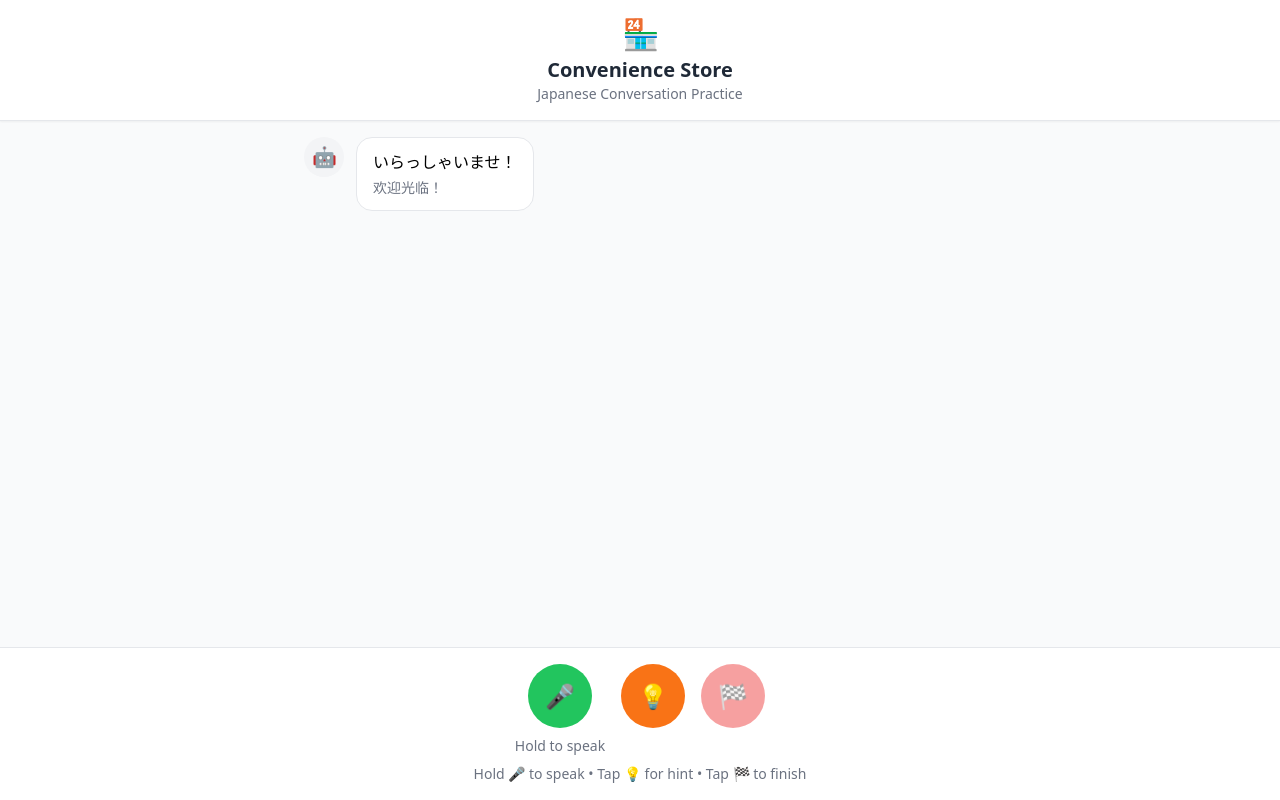
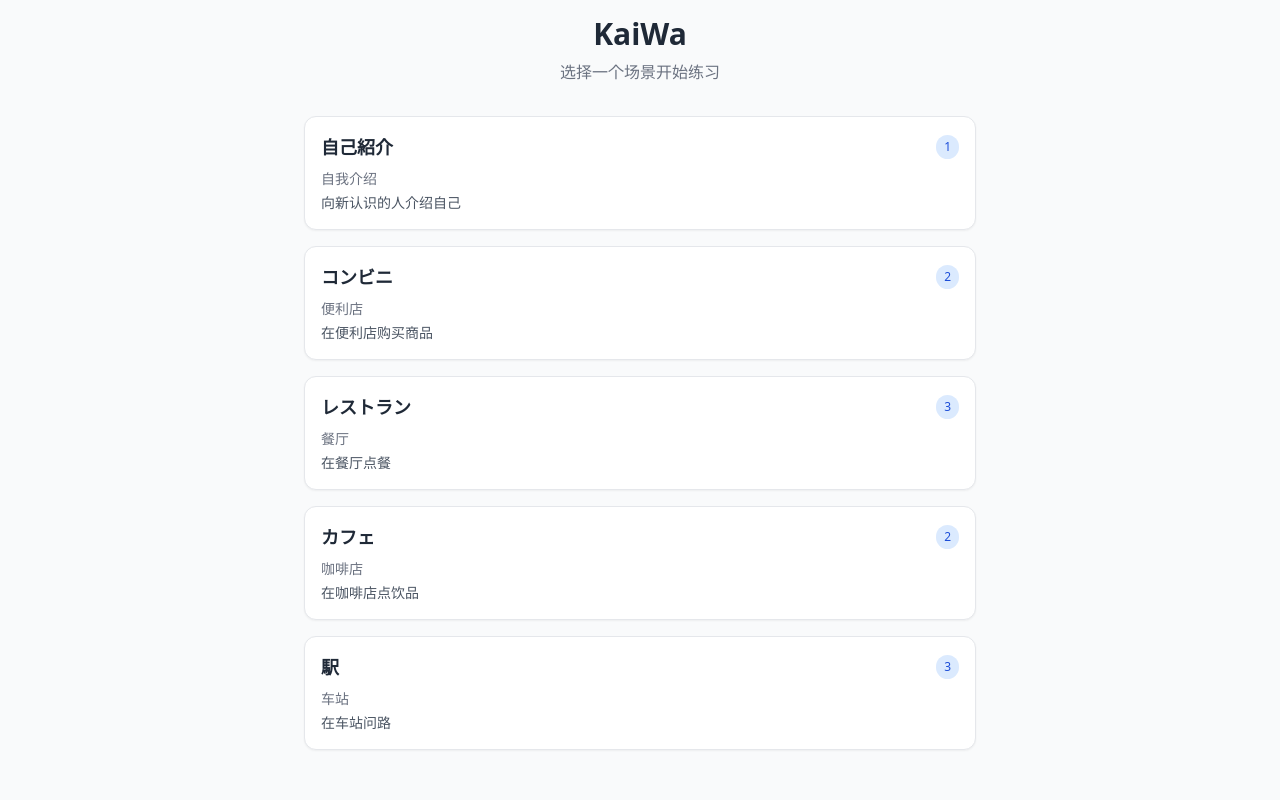
Before and after one commit to Aolinlu/Kaiwa, a Vue app: page / in a window 1280 px wide. Built offline with nearby package versions, Linux system fonts and the light colour scheme; no server answers.

Commit message:
feat: add scenario selection flow in App.vue

```diff
--- a/src/App.vue
+++ b/src/App.vue
@@ -1,9 +1,26 @@
 <template>
   <div class="min-h-screen bg-gray-50">
-    <ConversationPage />
+    <ScenarioPage v-if="!currentScenario" @select="startScenario" />
+    <ConversationPage
+      v-else
+      :scenario="currentScenario"
+      @finish="finishSession"
+    />
   </div>
 </template>
 
 <script setup>
+import { ref } from 'vue'
+import ScenarioPage from './pages/ScenarioPage.vue'
 import ConversationPage from './pages/ConversationPage.vue'
+
+const currentScenario = ref(null)
+
+function startScenario(scenario) {
+  currentScenario.value = scenario
+}
+
+function finishSession() {
+  currentScenario.value = null
+}
 </script>
```
